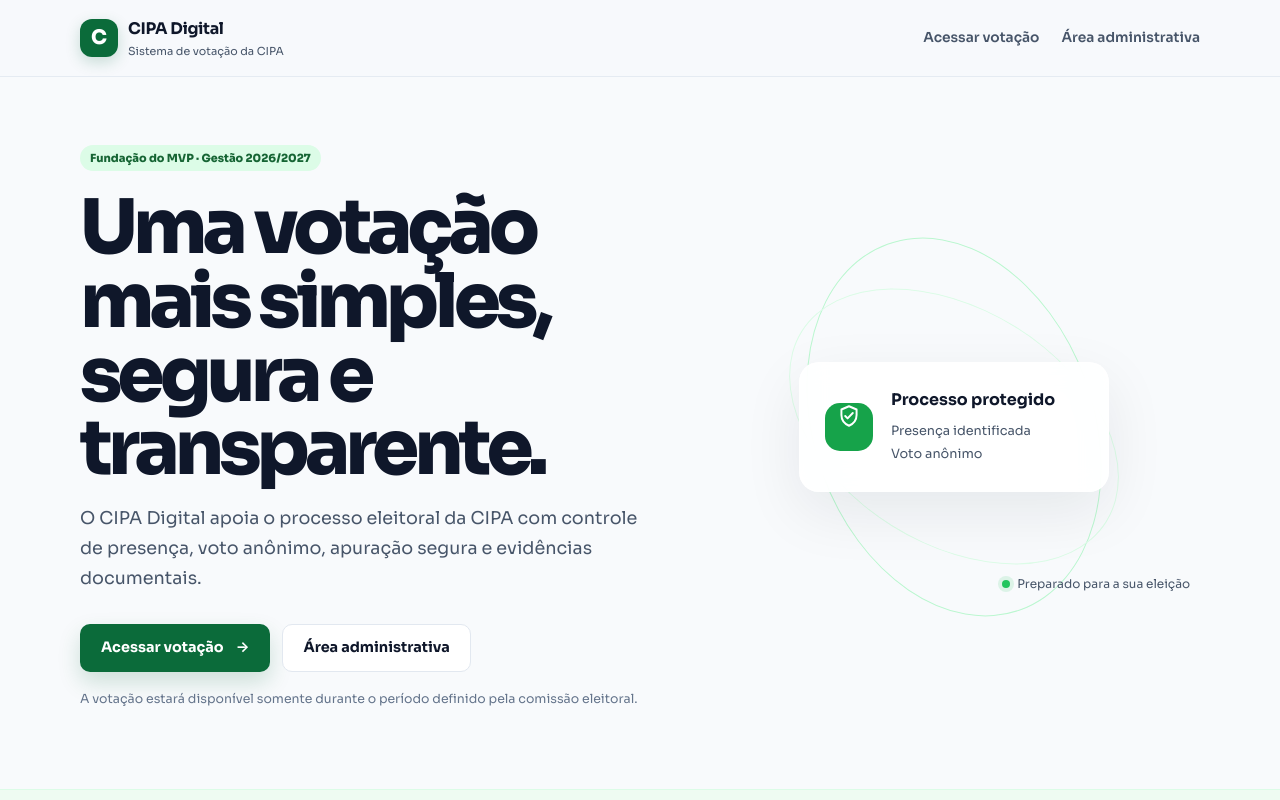
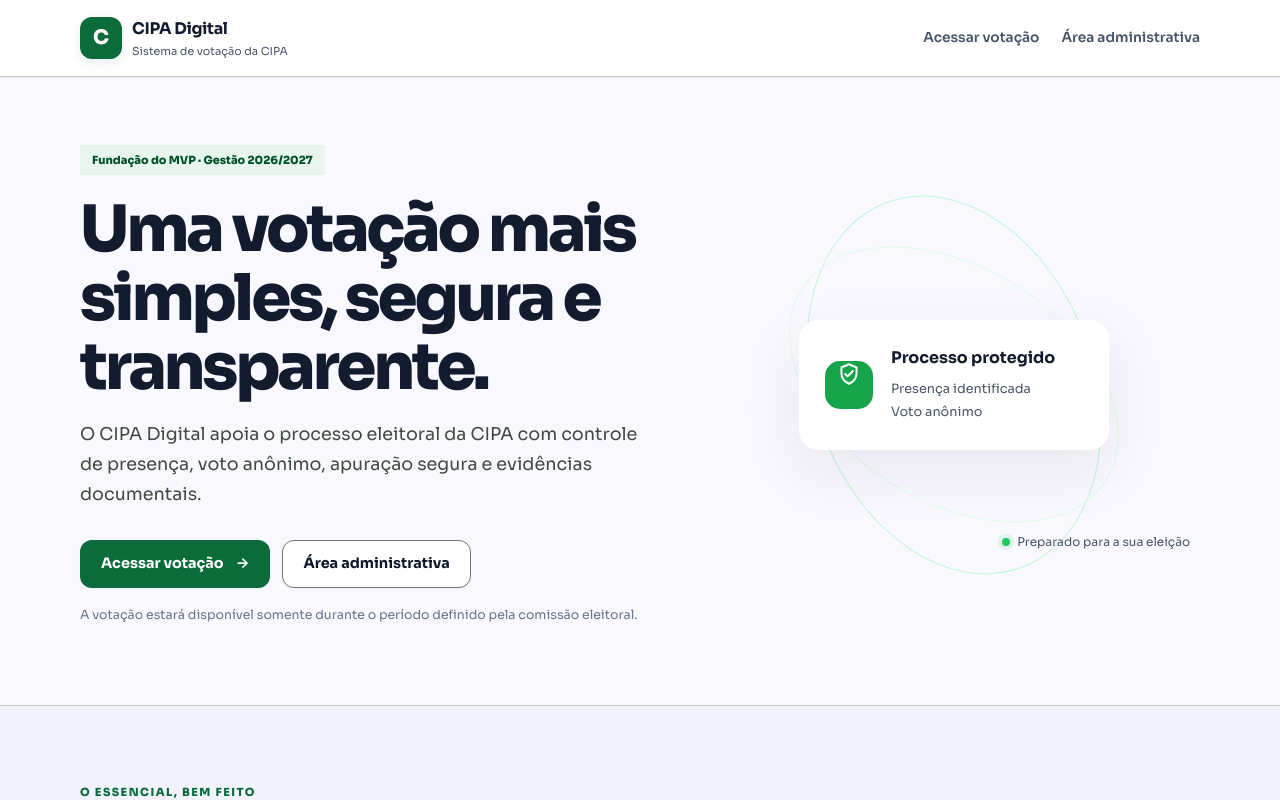
Before and after one commit to Rodrigo-Kotlin/cipadigital, a React (Vite) app: page / in a window 1280 px wide. Shown: the top 800 px of the page. Built offline with nearby package versions, Linux system fonts and the light colour scheme; no server answers.

Commit message:
feat: apply Material-inspired redesign to CIPA Digital PWA

```diff
--- a/src/features/voting/VotingFlowPage.tsx
+++ b/src/features/voting/VotingFlowPage.tsx
@@ -246,7 +246,8 @@ export function VotingFlowPage() {
                 </Button>
               </form>
               <p className="form-disclaimer">
-                O voto será registrado de forma anônima, sem vínculo com seus dados.
+                Seu CPF será usado apenas para validar sua participação. O voto é secreto e
+                registrado de forma anônima.
               </p>
             </Card>
             <Link className="back-link" to="/">
--- a/src/features/voting/VotingPage.tsx
+++ b/src/features/voting/VotingPage.tsx
@@ -36,8 +36,8 @@ export function VotingPage() {
               </Button>
             </form>
             <p className="form-disclaimer">
-              O acesso à votação estará disponível durante o período definido pela Comissão
-              Eleitoral.
+              Seu CPF será usado apenas para validar sua participação. O voto é secreto e registrado
+              de forma anônima.
             </p>
           </Card>
           <Link className="back-link" to="/">
--- a/src/styles/index.css
+++ b/src/styles/index.css
@@ -1400,6 +1400,299 @@ p {
   }
 }
 
+/* Material-inspired visual layer. Behavior and data access remain unchanged. */
+:root {
+  --color-primary: #0b6b3a;
+  --color-primary-strong: #005129;
+  --color-primary-soft: #e8f5ec;
+  --color-secondary: #16a34a;
+  --color-tertiary: #22c55e;
+  --color-background: #faf8ff;
+  --color-surface: #ffffff;
+  --color-surface-container-low: #f2f3ff;
+  --color-surface-container: #eaedff;
+  --color-surface-container-high: #e2e7ff;
+  --color-on-surface: #131b2e;
+  --color-on-surface-variant: #3f4940;
+  --color-outline: #6f7a70;
+  --color-outline-variant: #bfc9be;
+  --color-success: #16a34a;
+  --color-warning: #f59e0b;
+  --color-error: #ba1a1a;
+  --color-error-container: #ffdad6;
+  --radius-xs: 8px;
+  --radius-sm: 12px;
+  --radius-md: 16px;
+  --radius-lg: 24px;
+  --radius-xl: 32px;
+  --shadow-1: 0 1px 2px rgba(15, 23, 42, 0.06);
+  --shadow-2: 0 4px 12px rgba(15, 23, 42, 0.08);
+  --shadow-3: 0 12px 32px rgba(15, 23, 42, 0.12);
+  --line-strong: var(--color-outline-variant);
+}
+
+body {
+  color: var(--color-on-surface);
+  background: var(--color-background);
+}
+
+.site-header,
+.voting-header {
+  background: rgba(255, 255, 255, 0.94);
+  border-color: var(--color-outline-variant);
+  box-shadow: var(--shadow-1);
+  backdrop-filter: blur(14px);
+}
+
+.brand-mark {
+  width: 42px;
+  height: 42px;
+  border-radius: var(--radius-sm);
+  background: var(--color-primary);
+  box-shadow: var(--shadow-2);
+}
+
+.button {
+  min-height: 48px;
+  border-radius: var(--radius-sm);
+  box-shadow: var(--shadow-1);
+  transition:
+    transform 160ms ease,
+    box-shadow 160ms ease,
+    background 160ms ease,
+    border-color 160ms ease;
+}
+
+.button:hover:not(:disabled) {
+  transform: translateY(-1px);
+  box-shadow: var(--shadow-2);
+}
+
+.button:active:not(:disabled) {
+  transform: translateY(0);
+  box-shadow: var(--shadow-1);
+}
+
+.button:disabled {
+  cursor: not-allowed;
+  opacity: 0.55;
+  box-shadow: none;
+}
+
+.button-primary {
+  background: var(--color-primary);
+}
+
+.button-primary:hover:not(:disabled) {
+  background: var(--color-primary-strong);
+}
+
+.button-secondary {
+  border-color: var(--color-outline);
+  background: var(--color-surface);
+}
+
+.card {
+  border-color: var(--color-outline-variant);
+  border-radius: var(--radius-md);
+  background: var(--color-surface);
+  box-shadow: var(--shadow-2);
+}
+
+.input {
+  min-height: 52px;
+  border-color: var(--color-outline-variant);
+  border-radius: var(--radius-sm);
+  background: var(--color-surface);
+}
+
+.input:focus {
+  border-color: var(--color-secondary);
+  box-shadow: 0 0 0 3px rgba(22, 163, 74, 0.18);
+}
+
+.page-header h1,
+.hero h1,
+.vote-success h1 {
+  color: var(--color-on-surface);
+}
+
+.hero {
+  min-height: 600px;
+  max-width: 1280px;
+}
+
+.hero-copy {
+  max-width: 620px;
+}
+
+.hero h1 {
+  max-width: 600px;
+  font-size: clamp(2.35rem, 5.4vw, 4rem);
+  line-height: 1.08;
+  letter-spacing: -0.05em;
+}
+
+.hero-lead,
+.page-header p {
+  color: var(--color-on-surface-variant);
+}
+
+.principles-section {
+  background: var(--color-surface-container-low);
+  border-color: var(--color-outline-variant);
+}
+
+.principle-card {
+  border-color: rgba(191, 201, 190, 0.72);
+  border-radius: var(--radius-md);
+  background: var(--color-surface);
+  box-shadow: var(--shadow-1);
+}
+
+.status-badge,
+.status-pill {
+  min-height: 30px;
+  border-radius: var(--radius-full);
+  padding: 0 12px;
+}
+
+.status-badge-success {
+  color: var(--color-primary-strong);
+  background: var(--color-primary-soft);
+}
+
+.alert {
+  border-radius: var(--radius-sm);
+}
+
+.modal-backdrop {
+  background: rgba(19, 27, 46, 0.48);
+  backdrop-filter: blur(3px);
+}
+
+.modal {
+  border: 1px solid var(--color-outline-variant);
+  border-radius: var(--radius-lg);
+  box-shadow: var(--shadow-3);
+}
+
+.metric-card {
+  border-color: var(--color-outline-variant);
+  border-radius: var(--radius-md);
+  box-shadow: var(--shadow-1);
+}
+
+.metric-card strong {
+  color: var(--color-primary-strong);
+}
+
+.admin-shell,
+.voting-shell {
+  background: var(--color-background);
+}
+
+.admin-topbar,
+.admin-sidebar {
+  background: var(--color-surface);
+  border-color: var(--color-outline-variant);
+}
+
+.admin-sidebar {
+  padding-top: 24px;
+}
+
+.admin-nav-link {
+  min-height: 44px;
+  border-radius: var(--radius-sm);
+}
+
+.admin-nav-link:hover,
+.admin-nav-link.active {
+  color: var(--color-primary-strong);
+  background: var(--color-primary-soft);
+}
+
+.admin-content {
+  max-width: 1280px;
+  padding-top: 40px;
+}
+
+.admin-list-card,
+.status-control-card,
+.admin-form-card,
+.election-status-card,
+.quick-actions-card {
+  border-radius: var(--radius-md);
+}
+
+.voting-content {
+  padding-top: 48px;
+}
+
+.voting-access-card,
+.voter-confirm-card,
+.privacy-card {
+  border-radius: var(--radius-lg);
+}
+
+.candidate-vote-card,
+.blank-vote-card {
+  min-height: 92px;
+  border-color: var(--color-outline-variant);
+  border-radius: var(--radius-md);
+  box-shadow: var(--shadow-1);
+}
+
+.candidate-vote-card:hover,
+.blank-vote-card:hover,
+.candidate-vote-card.selected,
+.blank-vote-card.selected {
+  border-color: var(--color-secondary);
+  box-shadow: var(--shadow-2);
+}
+
+.candidate-vote-card.selected,
+.blank-vote-card.selected {
+  background: var(--color-primary-soft);
+}
+
+.privacy-card {
+  background: var(--color-surface-container-low);
+}
+
+@media (max-width: 800px) {
+  .admin-content {
+    padding-top: 32px;
+  }
+}
+
+@media (max-width: 620px) {
+  .hero {
+    min-height: auto;
+  }
+
+  .voting-content {
+    padding-top: 32px;
+  }
+
+  .card,
+  .voting-access-card,
+  .voter-confirm-card {
+    border-radius: var(--radius-md);
+  }
+}
+
+@media (prefers-reduced-motion: reduce) {
+  *,
+  *::before,
+  *::after {
+    scroll-behavior: auto !important;
+    transition-duration: 0.01ms !important;
+    animation-duration: 0.01ms !important;
+  }
+}
+
 /* Phase 5 voter journey */
 .voting-event-heading {
   margin: 0 0 30px;
```
Also changed, not shown: 1 other file (tests, documents, lock files or other folders).
